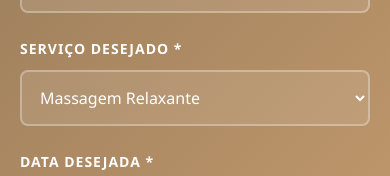
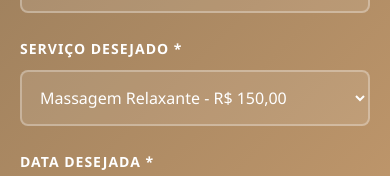
Before and after one commit to CGarroni/Spa-LisianeGarroni, a React (Vite) app in the folder frontend/: page / in a window 390 px wide. Shown: the part 11262-11438 px from the top of the page. Built offline with nearby package versions, Linux system fonts and the light colour scheme.

Commit message:
feat: Update hamburger menu max-height, responsive adjustments, and booking form finalization

```diff
--- a/frontend/src/App.css
+++ b/frontend/src/App.css
@@ -145,8 +145,9 @@ body {
   }
 
   .nav.active {
-    max-height: 300px;
+    max-height: 700px;
     padding: 20px 0;
+    box-shadow: 0 8px 30px rgba(0, 0, 0, 0.2);
   }
 
   .nav a {
--- a/frontend/src/components/Booking.jsx
+++ b/frontend/src/components/Booking.jsx
@@ -108,21 +108,25 @@ function Booking() {
           {/* Serviço */}
           <div className="form-group">
             <label>Serviço Desejado *</label>
-            <select
-              name="servico"
-              value={formData.servico}
-              onChange={handleChange}
-              required
-            >
-              <option>Limpeza de Pele</option>
-              <option>Hidratação Facial</option>
-              <option>Peeling</option>
-              <option>Massagem Relaxante</option>
-              <option>Drenagem Linfática</option>
-              <option>Tratamento Anti-idade</option>
-              <option>Depilação</option>
-              <option>Design de Sobrancelhas</option>
-            </select>
+            <select name="servico" value={formData.servico} onChange={handleChange} required>
+  <option value="">Selecione um serviço</option>
+
+  <option disabled style={{color: '#ff6b35', fontWeight: 'bold'}}>━━━ MÉTODOS TRADICIONAIS ━━━</option>
+  <option value="Massagem Relaxante">Massagem Relaxante - R$ 150,00</option>
+  <option value="Drenagem Linfática Tradicional">Drenagem Linfática Tradicional - R$ 165,00</option>
+  <option value="Reiki">Reiki - R$ 120,00</option>
+
+  <option disabled style={{color: '#ff6b35', fontWeight: 'bold'}}>━━━ MÉTODOS RENATA FRANÇA ━━━</option>
+  <option value="Miracle Touch">Miracle Touch - R$ 460,00</option>
+  <option value="Drenagem Linfática Renata França">Drenagem Linfática Renata França - R$ 360,00</option>
+  <option value="Miracle Face">Miracle Face - R$ 240,00</option>
+
+  <option disabled style={{color: '#ff6b35', fontWeight: 'bold'}}>━━━ NOSSOS PACOTES ━━━</option>
+  <option value="Day Spa">Day Spa - R$ 300,00</option>
+  <option value="Spa Renata França">Spa Renata França - R$ 550,00</option>
+  <option value="Seu Momento Miracle">Seu Momento Miracle - R$ 640,00</option>
+</select>
+
           </div>
 
           {/* Data */}
```
